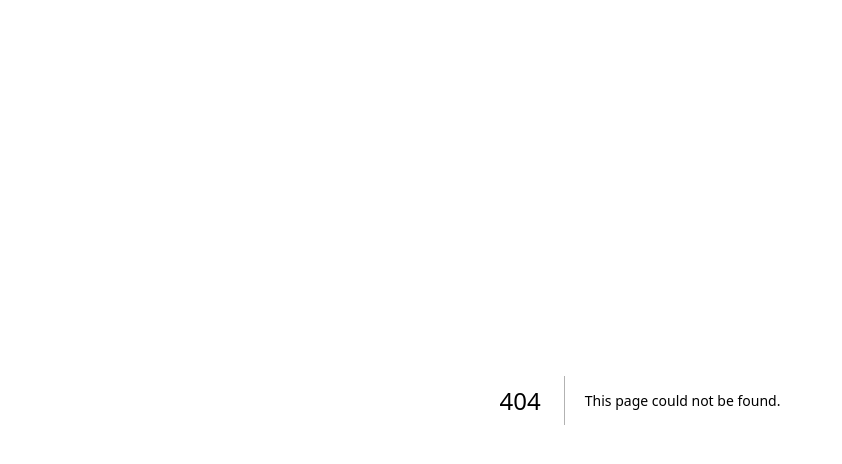
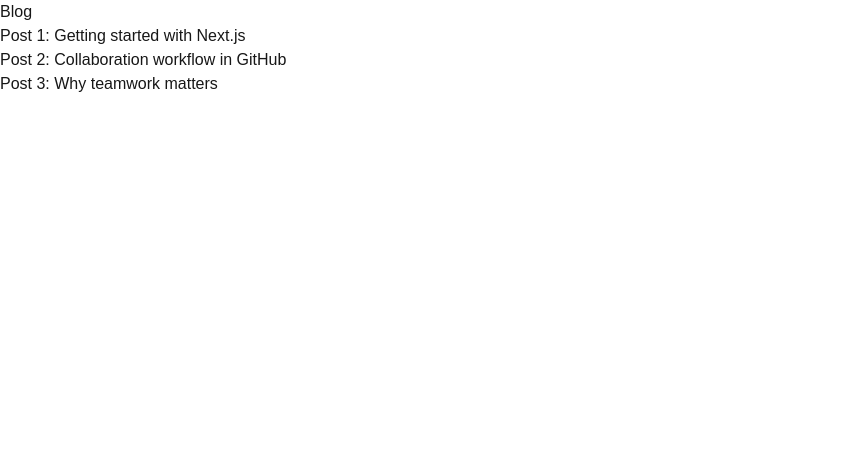
Before and after one commit to andhikaguntur/BElajar-collab, a Next.js app: page /blog in a window 1280 px wide. Before the commit this address had no page. Shown: the top 464 px of the page, without its empty margins (0-842 px from the left). Built offline with nearby package versions, Linux system fonts and the light colour scheme.

Commit message:
Add blog page

```diff
--- /dev/null
+++ b/src/app/blog/page.tsx
@@ -0,0 +1,15 @@
+// import Navbar from "../../components/Navbar";
+
+export default function Blog() {
+  return (
+    <main>
+      {/* <Navbar /> */}
+      <h1>Blog</h1>
+      <ul>
+        <li>Post 1: Getting started with Next.js</li>
+        <li>Post 2: Collaboration workflow in GitHub</li>
+        <li>Post 3: Why teamwork matters</li>
+      </ul>
+    </main>
+  );
+}
```
